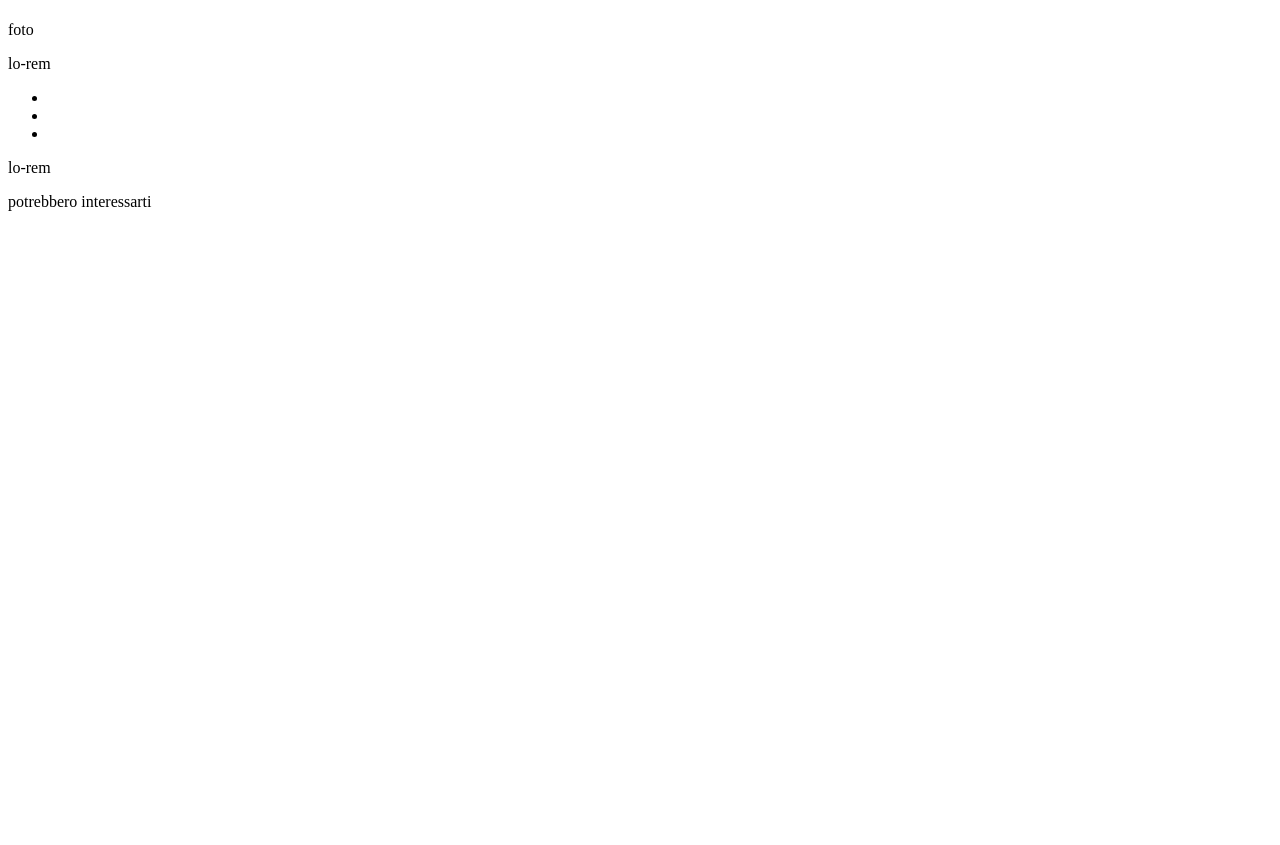
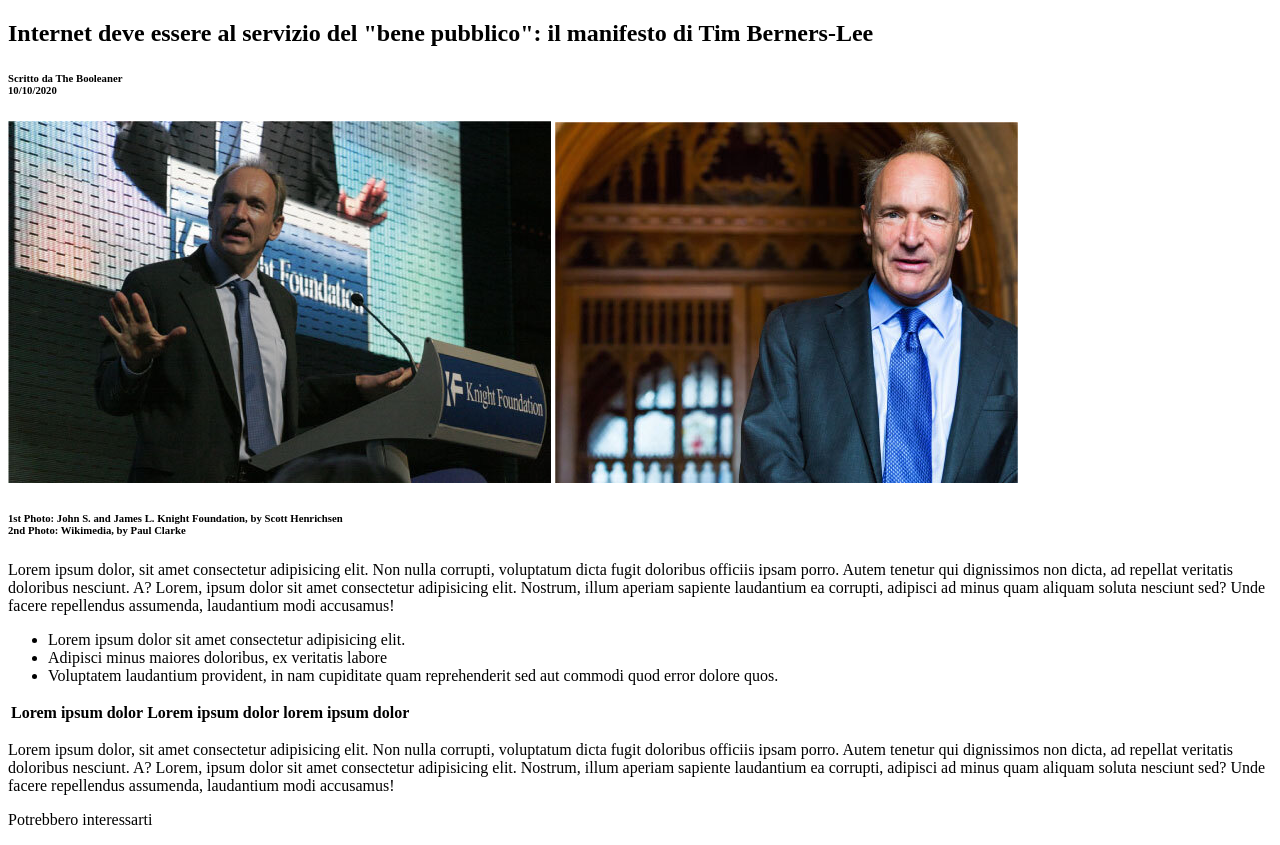
Before and after one commit to PasqualeAragosa/html-css-booleaner, a plain HTML site: page index.html in a window 1280 px wide. Before the commit the page ends 800 px from the top, so only its background shows below. Drawn offline with Linux system fonts and the light colour scheme.

Commit message:
main html

```diff
--- a/index.html
+++ b/index.html
@@ -11,30 +11,89 @@
     <!-- heater -->
     <header>
         <!-- sfondo -->
-        <!-- The Booleaner-->
+        <!-- logo -->
     </header>
     <!-- /heater -->
 
     <!-- main -->
     <main>
-        <h1></h1>
-        <!-- Aggiungere sritto da the booleaner -->
-        <section>foto</section>
-        <!-- aggiungere descrizione foto-->
-        <p>lo-rem</p>
+        <!-- titolo -->
+        <section>
+            <h1>Internet deve essere al servizio del "bene pubblico": il manifesto di Tim Berners-Lee</h1>
+            <h6>
+                Scritto da The Booleaner <br>
+                10/10/2020
+            </h6>
+        </section>
+        <!-- /titolo -->
+
+        <!-- foto -->
+        <section>
+            <img src="./img/tim-1.jpg" alt="">
+            <img src="./img/tim-2.jpg" alt="">
+            <h6>
+                1st Photo: John S. and James L. Knight Foundation, by Scott Henrichsen <br>
+                2nd Photo: Wikimedia, by Paul Clarke
+            </h6>
+        </section>
+        <!-- /foto -->
+
+        <!-- paragrafo -->
+        <p>
+            Lorem ipsum dolor, sit amet consectetur adipisicing elit. Non nulla
+            corrupti, voluptatum dicta fugit doloribus officiis ipsam porro. Autem
+            tenetur qui dignissimos non dicta, ad repellat veritatis doloribus nesciunt.
+            A? Lorem, ipsum dolor sit amet consectetur adipisicing elit. Nostrum, illum
+            aperiam sapiente laudantium ea corrupti, adipisci ad minus quam aliquam
+            soluta nesciunt sed? Unde facere repellendus assumenda, laudantium modi accusamus!
+        </p>
+        <!-- /paragrafo -->
+
+        <!-- lista -->
         <ul>
-            <li></li>
-            <li></li>
-            <li></li>
+            <li>Lorem ipsum dolor sit amet consectetur adipisicing elit. </li>
+            <li>Adipisci minus maiores doloribus, ex veritatis labore</li>
+            <li>Voluptatem laudantium provident, in nam cupiditate quam reprehenderit sed aut commodi quod error dolore quos.</li>
         </ul>
+        <!-- /lista -->
+
         <!-- tabella -->
-        <p>lo-rem</p>
+        <table>
+            <!-- intestazione tabella -->
+            <thead>
+                <!-- colonne -->
+                <th>Lorem ipsum dolor</th>
+                <th>Lorem ipsum dolor</th>
+                <th>lorem ipsum dolor</th>
+                <!-- /colonne -->
+            </thead>
+            <!-- /intestazione tabella -->
+
+            <!-- corpo tabella-->
+            <tbody>
+
+            </tbody>
+            <!-- /corpo tabella-->
+        </table>
+        <!-- /tabella -->
+
+        <!-- paragrafo -->
+        <p>
+            Lorem ipsum dolor, sit amet consectetur adipisicing elit. Non nulla
+            corrupti, voluptatum dicta fugit doloribus officiis ipsam porro. Autem
+            tenetur qui dignissimos non dicta, ad repellat veritatis doloribus nesciunt.
+            A? Lorem, ipsum dolor sit amet consectetur adipisicing elit. Nostrum, illum
+            aperiam sapiente laudantium ea corrupti, adipisci ad minus quam aliquam
+            soluta nesciunt sed? Unde facere repellendus assumenda, laudantium modi accusamus!
+        </p>
+        <!-- /paragrafo -->
+
     </main>
     <!-- /main -->
 
     <!-- footer -->
     <footer>
-        <p>potrebbero interessarti</p>
+        <p>Potrebbero interessarti</p>
         <div>
             <!-- immagine -->
             <!-- Lorem -->
```
